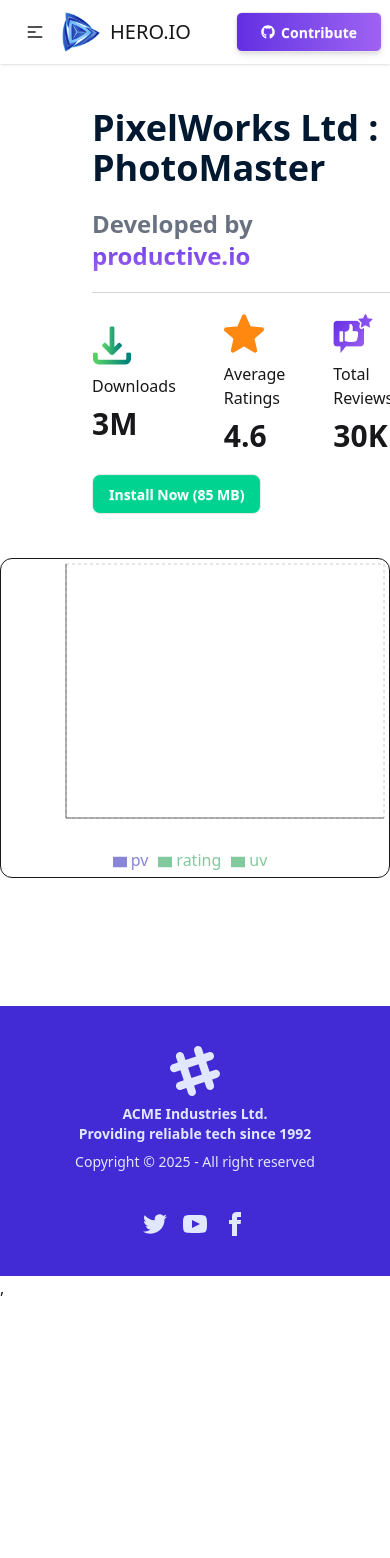
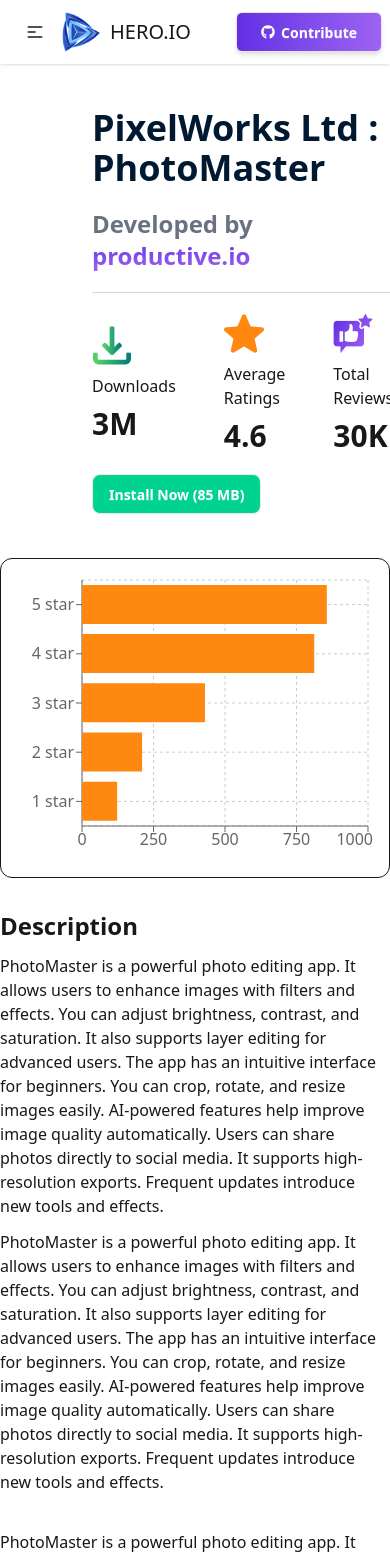
Before and after one commit to minhaj-net/my-installation, a React (Vite) app: page /card/1 in a window 390 px wide. Shown: the top 1558 px of the page. Before the commit the page ends 1300 px from the top, so only its background shows below. Built offline with nearby package versions, Linux system fonts and the light colour scheme; grey boxes are pictures that could not be loaded.

Commit message:
added bar chart form rechar and responsive view

```diff
--- a/index.html
+++ b/index.html
@@ -5,6 +5,7 @@
     <link rel="icon" type="image/svg+xml" href="/vite.svg" />
     <meta name="viewport" content="width=device-width, initial-scale=1.0" />
     <title>My Apps instalation</title>
+    <link rel="icon" type="image/png" href="/logo.png" />
   </head>
   <body>
     <div id="root"></div>
--- a/src/Component/BarChart/Chart.jsx
+++ b/src/Component/BarChart/Chart.jsx
@@ -1,9 +1,28 @@
 import React from "react";
+import {
+  Bar,
+  BarChart,
+  ResponsiveContainer,
+  XAxis,
+  YAxis,
+  Tooltip,
+  CartesianGrid,
+} from "recharts";
 
-const Chart = () => {
+const Chart = ({ card }) => {
+  const ratings = card.ratings;
+
   return (
-    <div className="space-y-3">
-      <h3>Ratings</h3>
+    <div className="bg-base-100 border rounded-xl h-80 p-4">
+      <ResponsiveContainer width="100%" height="100%">
+        <BarChart data={ratings} layout="vertical">
+          <CartesianGrid strokeDasharray="3 3" />
+          <XAxis type="number" dataKey="count" />
+          <YAxis type="category" dataKey="name" reversed={true} />
+          <Tooltip />
+          <Bar dataKey="count" fill="#FF8811" />
+        </BarChart>
+      </ResponsiveContainer>
     </div>
   );
 };
--- a/src/Component/CardDetails/CardDetails.jsx
+++ b/src/Component/CardDetails/CardDetails.jsx
@@ -7,43 +7,34 @@
 import { Link, useParams } from "react-router";
 import useApp from "../../Hooks/useCard";
 import { addToStoredDB } from "../../Utility/addToDB";
-import {
-  Bar,
-  BarChart,
-  CartesianGrid,
-  Legend,
-  Rectangle,
-  ResponsiveContainer,
-  Tooltip,
-  XAxis,
-  YAxis,
-} from "recharts";
+
+import Chart from "../BarChart/Chart";
 
 const CardDetails = () => {
   const { id } = useParams();
   const data = useApp();
   const [Install, setinstall] = useState();
   const cardData = data.apps;
-  console.log(cardData.ratings);
   const convertedId = parseInt(id);
   const card = cardData.find((c) => c.id == convertedId) || {};
   const {
     image,
     title,
     companyName,
-    ratings,
+
     reviews,
     ratingAvg,
     downloads,
+    description,
     size,
   } = card;
-  console.log(ratings);
+
   const handleAppInstall = (id) => {
+    if (Install) {
+      toast("Data already exits");
+    }
     setinstall(id);
     addToStoredDB(id);
-    if (Install) {
-      toast("This data is exist ");
-    }
   };
 
   return (
@@ -91,28 +82,18 @@
       <div>
         {/* <BarChart ratings={ratings}></BarChart> */}
 
-        <div className=" bg-base-100 border rounded-xl  h-80">
-          <ResponsiveContainer width="100%" height="100%">
-            <BarChart width={500} height={300} data={cardData}>
-              <CartesianGrid strokeDasharray="3 3" />
-              <XAxis dataKey="count" />
-              <YAxis />
-              <Tooltip />
-              <Legend />
-
-              <Bar dataKey="rating " fill="#82ca9d" />
-              <Bar
-                dataKey="pv"
-                fill="#8884d8"
-                activeBar={<Rectangle fill="pink" stroke="blue" />}
-              />
-              <Bar
-                dataKey="uv"
-                fill="#82ca9d"
-                activeBar={<Rectangle fill="gold" stroke="purple" />}
-              />
-            </BarChart>
-          </ResponsiveContainer>
+        <div>
+          <Chart card={card}></Chart>
+        </div>
+        <div className="space-y-3 mt-8">
+          <h1 className="text-[##001931] font-bold text-2xl">Description</h1>
+          <p>{description}</p>
+          <p>{description}</p>
+          <br />
+          <p>{description}</p>
+          <p>{description}</p>
+          <br />
+          <p>{description}</p>
         </div>
       </div>
     </div>
--- a/src/Component/HomeCard/HomeCard.jsx
+++ b/src/Component/HomeCard/HomeCard.jsx
@@ -46,6 +46,14 @@
           </Link>
         ))}
       </div>
+      <div className="text-center mt-4">
+        <Link
+          to="/apps"
+          className="btn bg-gradient-to-r from-[#632EE3] to-[#9F62F2]  text-white  hover:scale-105 transition duration-300 px-12 py-3 rounded-md shadow-md hover:shadow-lg "
+        >
+          Seel all
+        </Link>
+      </div>
     </div>
   );
 };
--- a/src/Component/InstallationCard/InstallationCard.jsx
+++ b/src/Component/InstallationCard/InstallationCard.jsx
@@ -4,7 +4,6 @@
 
 const InstallationCard = ({ app, handleRemove }) => {
   const { image, title, companyName, ratingAvg, downloads, size, id } = app;
-  console.log(app);
 
   return (
     <div className="mt-8 flex justify-between rounded-xl items-center  space-y-3 border-gray-500 p-3 bg-white shadow-lg">
--- a/src/Pages/Installation/Installation.jsx
+++ b/src/Pages/Installation/Installation.jsx
@@ -20,12 +20,11 @@
 
   const handleRemove = (id) => {
     const existingList = JSON.parse(localStorage.getItem("appList"));
-    let ubdateList = existingList.filter((p) => p.id !== id);
-    localStorage.setItem("appList", JSON.stringify(ubdateList));
+    const updatedList = existingList.filter((p) => Number(p.id) !== Number(id));
+    setSort(updatedList);
+    localStorage.setItem("appList", JSON.stringify(updatedList));
+  };
 
-    // localStorage.removeItem(existingList);
-    setAppList((prevList) => prevList.filter((app) => app.id !== id));
-  };
   const sortedIteam = (() => {
     if (sort === "size-asc") {
       return [...appList].sort((a, b) => a.size - b.size);
--- a/src/Utility/addToDB.js
+++ b/src/Utility/addToDB.js
@@ -14,9 +14,7 @@
   const storedAppData = getStoredData();
   if (storedAppData.includes(id)) {
     if (storedAppData) {
-      toast("This app has been added in intallation page");
-    } else {
-      toast("This data is exist ");
+      toast("This iteam has been added ");
     }
   } else {
     storedAppData.push(id);
```
